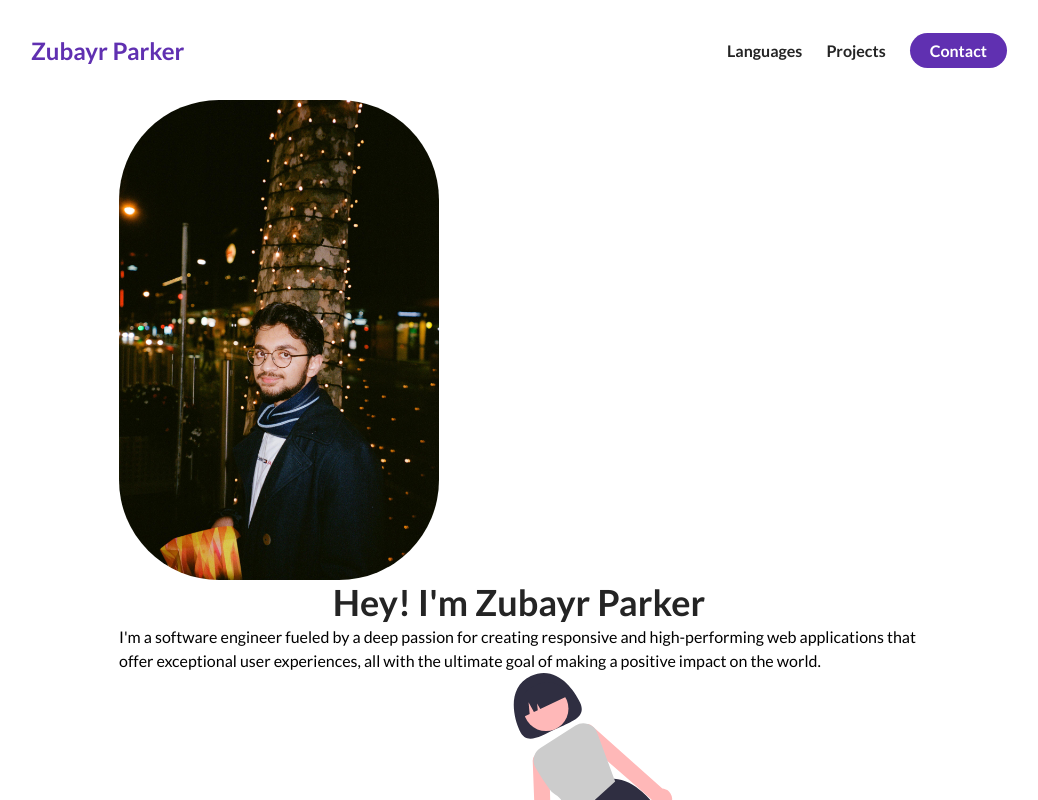
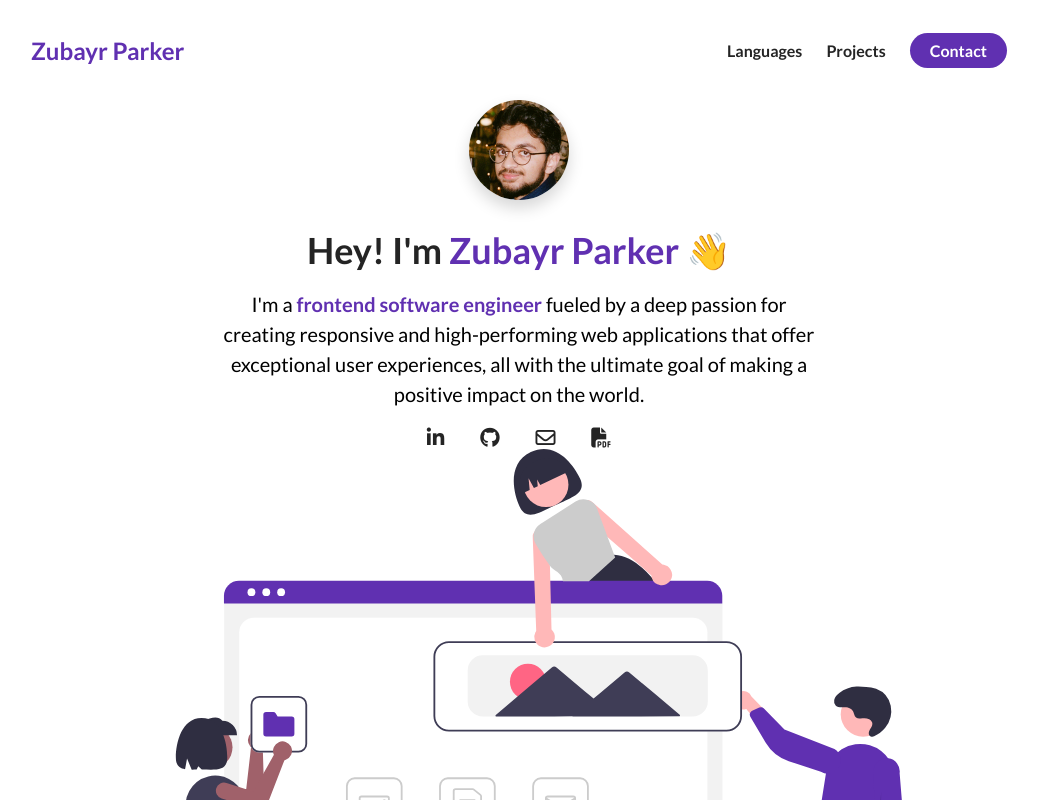
Before and after one commit to zubayr-parker/e-portfolio, a plain HTML site: page index.html in a window 1280 px wide. Shown: the top 800 px of the page, without its empty margins (121-1159 px from the left). Drawn offline with Linux system fonts and the light colour scheme.

Commit message:
about me almost done

```diff
--- a/index.html
+++ b/index.html
@@ -5,9 +5,10 @@
     <meta name="viewport" content="width=device-width, initial-scale=1.0" />
     <title>Zubayr Parker</title>
     <link rel="stylesheet" href="./style.css" />
+    <script src="https://kit.fontawesome.com/c8e4d183c2.js" crossorigin="anonymous"></script>
   </head>
   <body>
-    <section id="aboutme">
+    <section id="about-me">
       <nav>
         <div class="personal__logo">Zubayr Parker</div>
         <div class="nav__link--list">
@@ -36,22 +37,34 @@
       </nav>
       <header>
         <div class="row">
-
-            <figure class="aboutme__img--wrapper">
-                <img src="./assets/000028540022.jpg" alt="" />
-            </figure>
-            <h1>Hey! I'm Zubayr Parker</h1>
-            <p>
-                I'm a software engineer fueled by a deep passion for creating
+            <div class="about-me__description--container">
+              <figure class="about-me__img--wrapper">
+                <img class="about-me__img" src="./assets/000028540022.jpg" alt="" />
+              </figure>
+              <h1 class="about-me__info--title">Hey! I'm <span class="text--purple">Zubayr Parker</span> 👋</h1>
+              <p class="about-me__info--para">
+                I'm a <b class="text--purple">frontend software engineer</b> fueled by a deep passion for creating
                 responsive and high-performing web applications that offer exceptional
                 user experiences, all with the ultimate goal of making a positive
                 impact on the world.
-            </p>
-            <div class="aboutme__socials-wrapper">
-                <!-- SOCIAL ANCHORS GO HERE -->
+              </p>
+                <div class="about-me__links">
+                  <a href="https://www.linkedin.com/in/zubayr-parker/" target="_blank" class="about-me__link">
+                    <i class="fab fa-linkedin-in"></i>
+                  </a>
+                  <a href="https://github.com/zubayr-parker" target="_blank" class="about-me__link">
+                    <i class="fab fa-github"></i>
+                  </a>
+                  <a href="" class="about-me__link">
+                    <i class="far fa-envelope"></i>
+                  </a>
+                  <a href="" target="_blank" class="about-me__link">
+                    <i class="fas fa-file-pdf"></i>
+                  </a>
+              </div>
             </div>
-            <figure>
-                <img src="./assets/undraw_websites.svg" alt="" />
+            <figure class="about-me__artwork--wrapper">
+                <img class="about-me__artwork" src="./assets/undraw_websites.svg" alt="" />
             </figure>
         </header>
     </div>
--- a/style.css
+++ b/style.css
@@ -76,16 +76,12 @@ li {
 h1 { font-size: 36px;
 }
 
-.aboutme__img--wrapper {
-    width: 40%;
-    display: flex;
-    justify-content: center;
+header {
+    height: 100vh;
 }
 
-img {
-    width: 100%;
-    border-radius: 100px;
-}
+
+
 
 .row {
     max-width: 800px;
@@ -93,4 +89,63 @@ img {
     display: flex;
     flex-direction: column;
     margin: 0 auto;
+    align-items: center;
 }
+
+.about-me__description--container {
+    justify-content: center;
+    display: flex;
+    align-items: center;
+    flex-direction: column;
+    max-width: 600px;
+
+}
+
+.about-me__img--wrapper {
+    width: 100px;
+    height: 100px;
+    border-radius: 50%;
+    overflow: hidden;
+    box-shadow: 0 8px 16px rgba(0,0,0,0.16);
+    margin-bottom: 28px;
+
+
+}
+
+.about-me__img {
+    width: 100%;
+    transform: scale(3);
+    padding-bottom: 36px;
+
+}
+
+.text--purple {
+    color: #6030B1;
+}
+
+.about-me__info--para {
+    font-size: 20px;
+    text-align: center;
+    margin-bottom: 16px;
+
+}
+
+.about-me__info--title {
+    margin-bottom: 16px;
+
+}
+
+.about-me__link {
+    font-size: 20px;
+    color: #242424;
+    padding: 0 16px;
+    text-decoration: none;
+}
+
+.about-me__artwork--wrapper {
+
+}
+
+.about-me__artwork {
+    width: 100%;
+}
```
